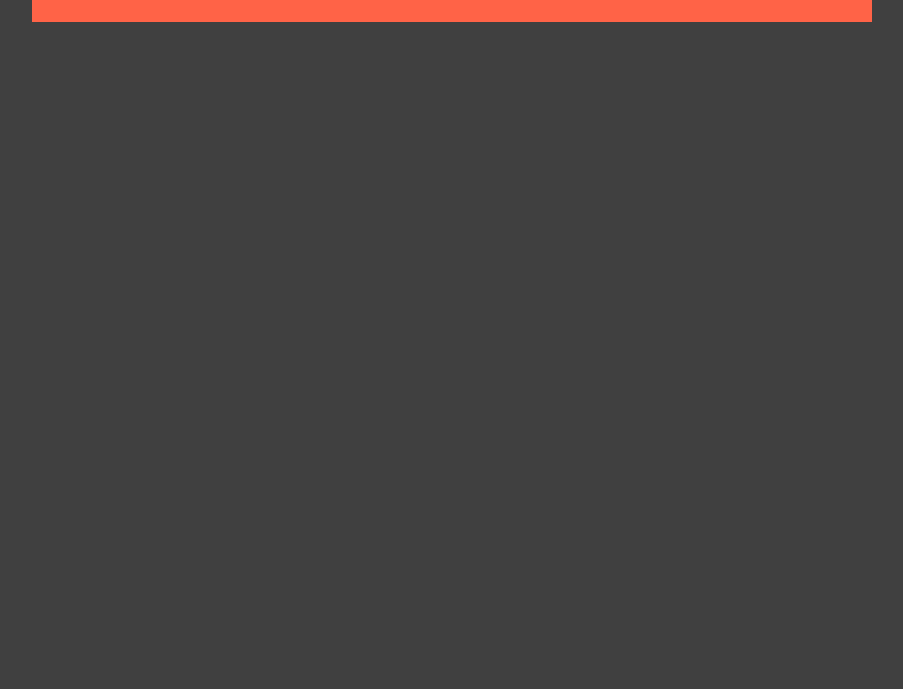
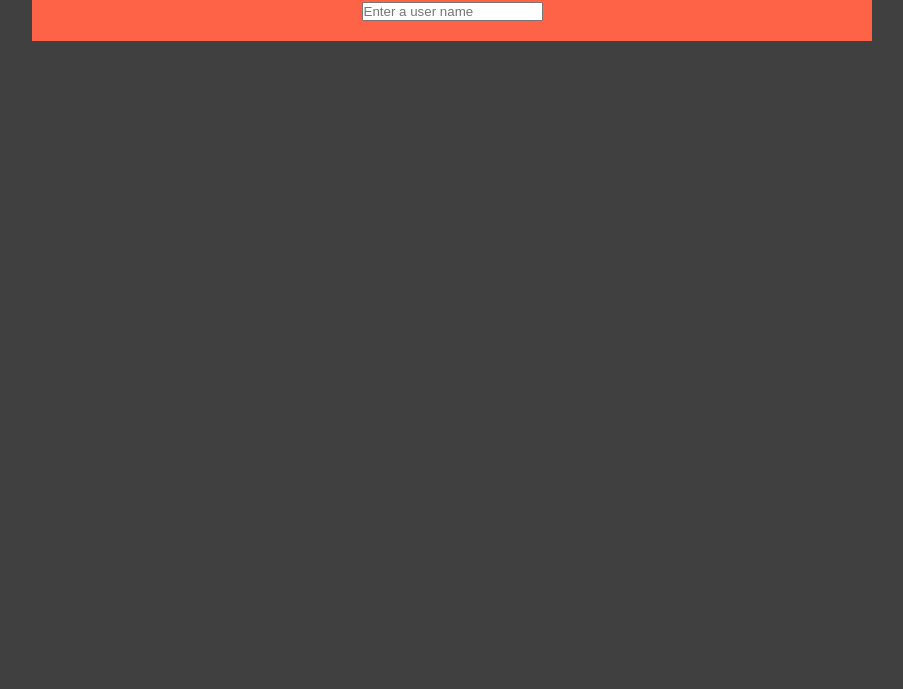
Before and after one commit to TechSnazzy/javascript-learning, a plain HTML site: page index.html in a window 1280 px wide. Shown: the part 111-800 px from the top of the page, without its empty margins (188-1091 px from the left). Drawn offline with Linux system fonts and the light colour scheme.

Commit message:
Add an input to the main container

```diff
--- a/index.html
+++ b/index.html
@@ -11,6 +11,7 @@
   <div id="main">
     <h1>Event Listener Example</h1>
     <p>This is an example of how to create a simple input that checks to make sure 5 or more characters have been entered.</p>
+    <input id="username" type="text" placeholder="Enter a user name">
   </div>
   <script src="app.js"></script>
 </body>
```
